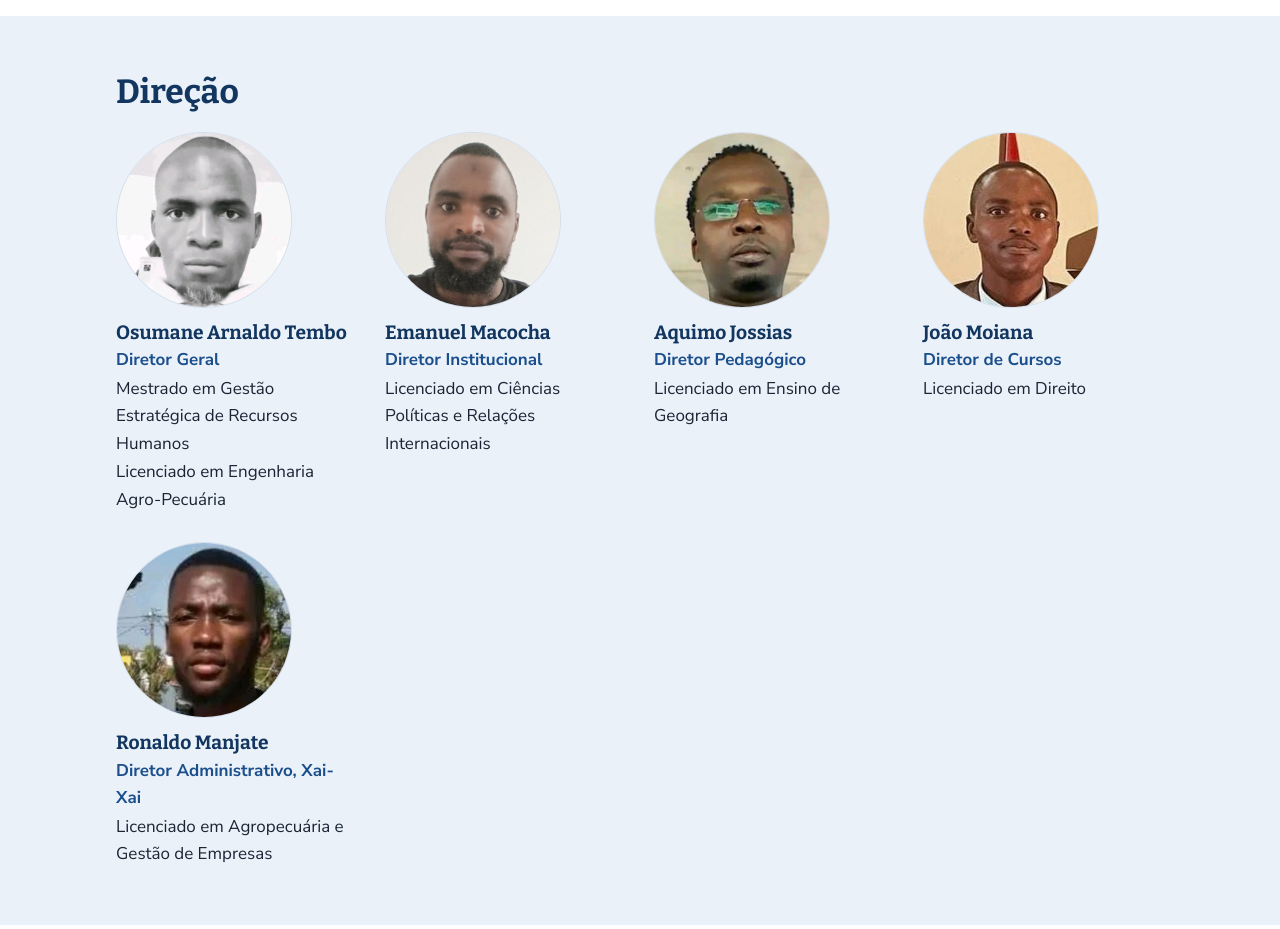
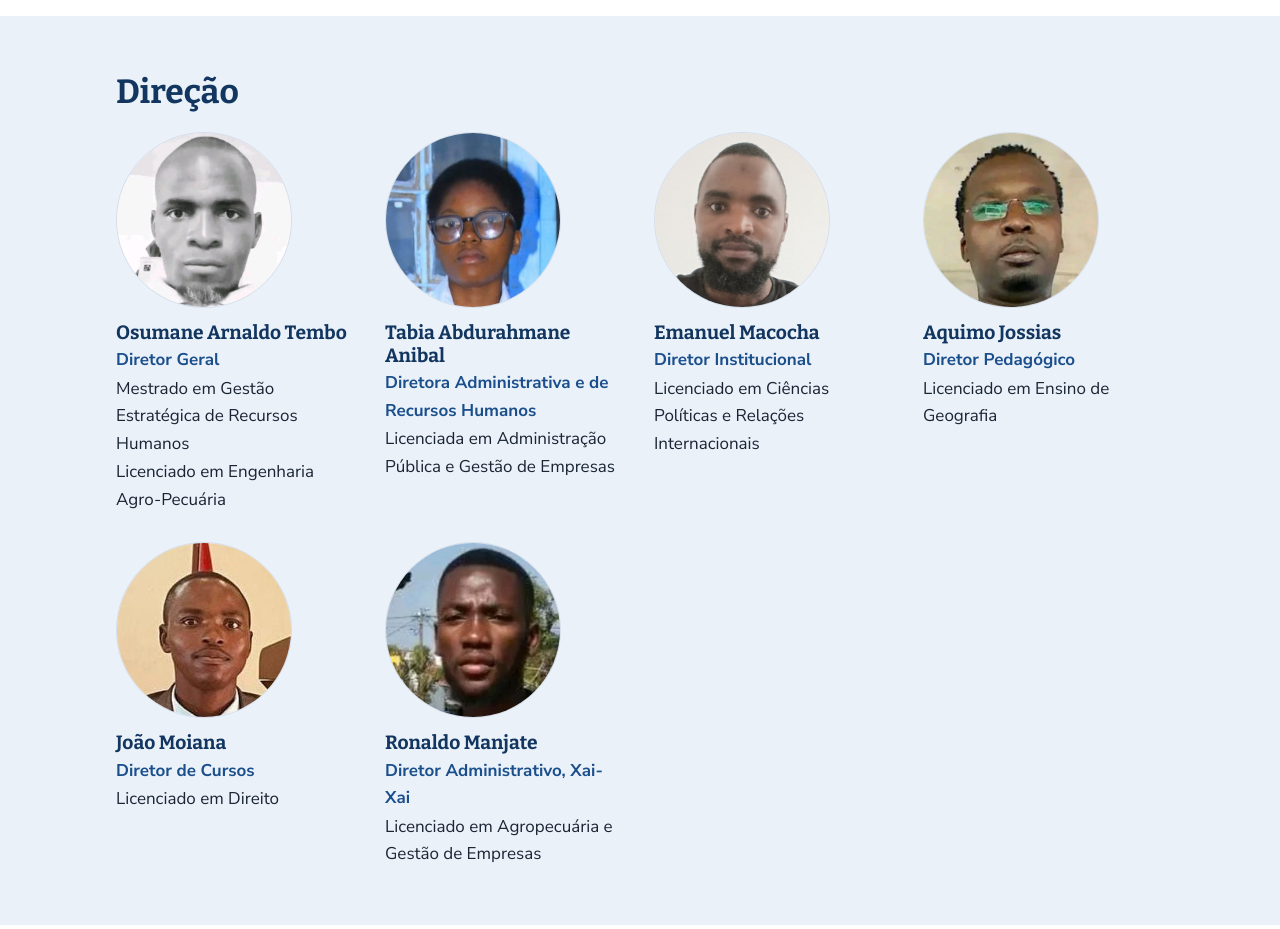
Before and after one commit to institutoaqsa/institutoaqsa.github.io, a plain HTML site: page sobre.html in a window 1280 px wide. Shown: the part 4160-5089 px from the top of the page. Drawn offline with nearby package versions, Linux system fonts and the light colour scheme.

Commit message:
Add files via upload

```diff
--- a/sobre.html
+++ b/sobre.html
@@ -107,6 +107,7 @@
   <h2>Direção</h2>
   <ul class="direcao">
     <li class="pessoa"><img src="dir-osumane.jpg" alt="Fotografia de Osumane Arnaldo Tembo" loading="lazy"><h3>Osumane Arnaldo Tembo</h3><p class="cargo">Diretor Geral</p><p>Mestrado em Gestão Estratégica de Recursos Humanos</p><p>Licenciado em Engenharia Agro-Pecuária</p></li>
+    <li class="pessoa"><img src="dir-diretora.jpg" alt="Fotografia de Tabia Abdurahmane Anibal" loading="lazy"><h3>Tabia Abdurahmane Anibal</h3><p class="cargo">Diretora Administrativa e de Recursos Humanos</p><p>Licenciada em Administração Pública e Gestão de Empresas</p></li>
     <li class="pessoa"><img src="dir-emanuel.jpg" alt="Fotografia de Emanuel Macocha" loading="lazy"><h3>Emanuel Macocha</h3><p class="cargo">Diretor Institucional</p><p>Licenciado em Ciências Políticas e Relações Internacionais</p></li>
     <li class="pessoa"><img src="dir-aquimo.jpg" alt="Fotografia de Aquimo Jossias" loading="lazy"><h3>Aquimo Jossias</h3><p class="cargo">Diretor Pedagógico</p><p>Licenciado em Ensino de Geografia</p></li>
     <li class="pessoa"><img src="dir-joao.jpg" alt="Fotografia de João Moiana" loading="lazy"><h3>João Moiana</h3><p class="cargo">Diretor de Cursos</p><p>Licenciado em Direito</p></li>
```
Also changed, not shown: dir-diretora.jpg (added).
